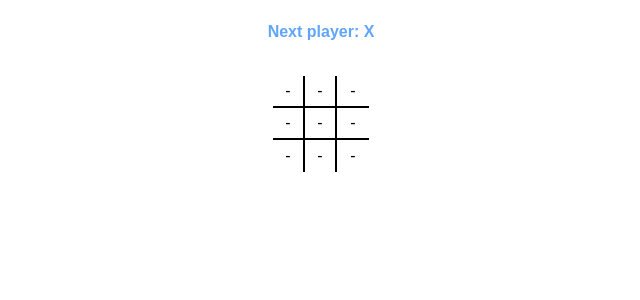
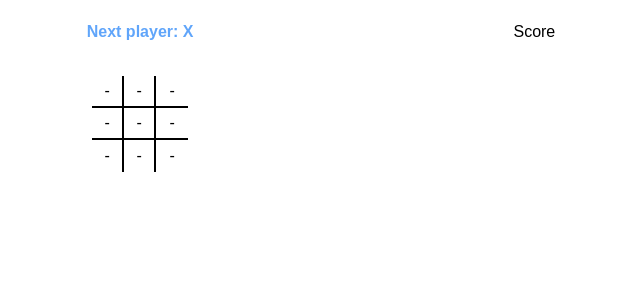
Before and after one commit to paunov0000/Tic-Tac-Toe, a React (Vite) app: page / in a window 1280 px wide. Shown: the top 300 px of the page, without its empty margins (319-959 px from the left). Built offline with nearby package versions, Linux system fonts and the light colour scheme.

Commit message:
Added a score section

```diff
--- a/src/App.jsx
+++ b/src/App.jsx
@@ -63,6 +63,7 @@ export default function Board() {
 
 	return (
 		<>
+			<div className='flex gap-80 w-site justify-center'>
 				<div className='flex flex-col items-center gap-8'>
 					<div className={status.style}>{status.message}</div>
 					<div>
@@ -119,6 +120,10 @@ export default function Board() {
 						</div>
 					</div>
 				</div>
+				<div>
+					<p>Score</p>
+				</div>
+			</div>
 		</>
 	);
 }
```
Lines whose indentation alone changed are shown as unchanged.
